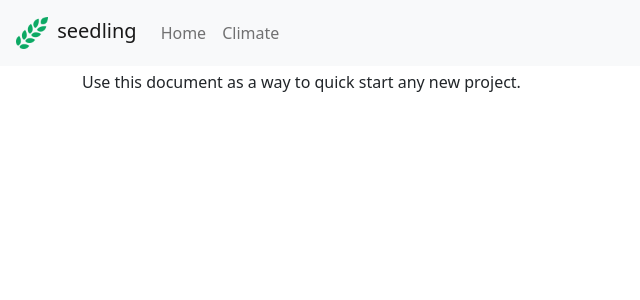
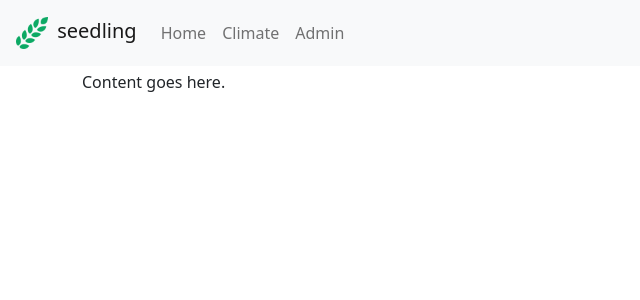
Before and after one commit to mazelife/seedling, a Django app: page /about/ in a window 1280 px wide. Shown: the top 300 px of the page, without its empty margins (0-640 px from the left). Run offline with Django 5.2, Linux system fonts and the light colour scheme; some libraries are stand-ins or nearby versions.

Commit message:
Small UI improvements.

```diff
--- a/seedling/static/js/image_update.js
+++ b/seedling/static/js/image_update.js
@@ -1,5 +1,5 @@
 function runContinuousImageRefresh(latestImageURL, intervalSecs) {
-    const interval = setInterval(() => {loadLatestImageData(latestImageURL)}, intervalSecs * 1000);
+    const interval = setInterval(() => {loadLatestImageData(latestImageURL)}, intervalSecs * 5000);
 }
 
 
@@ -27,14 +27,16 @@ function updateImage(data) {
 
   let image = document.getElementById("current-image");
   let currentId = Number(image.dataset.imageId);
+  let caption = document.getElementById("image-age");
 
   if (currentId == data.id) {
+    caption.textContent =  `Image taken ${data.age}`
     console.log("Nothing has changed.")
     return;
 
   }
   image.src = data.url;
   image.dataset.imageId = currentId;
-  document.getElementById("image-age").textContent =  `Image taken ${data.age}`
+  caption.textContent =  `Image taken ${data.age}`
 
 }
--- a/seedling/templates/base.html
+++ b/seedling/templates/base.html
@@ -56,6 +56,9 @@
               <li class="nav-item">
                 <a class="nav-link" href="{% url 'climate-index' %}">Climate</a>
               </li>
+              <li class="nav-item">
+                <a class="nav-link" href="{% url 'admin:index' %}">Admin</a>
+              </li>
             </ul>
           </div>
         </div>
@@ -76,7 +79,7 @@
       {% endif %}
 
       {% block content %}
-        <p>Use this document as a way to quick start any new project.</p>
+        <p>Content goes here.</p>
       {% endblock content %}
 
     </div> <!-- /container -->
```
Also changed, not shown: seedling/imaging/management/commands/record_images.py (+4 -4 lines).
